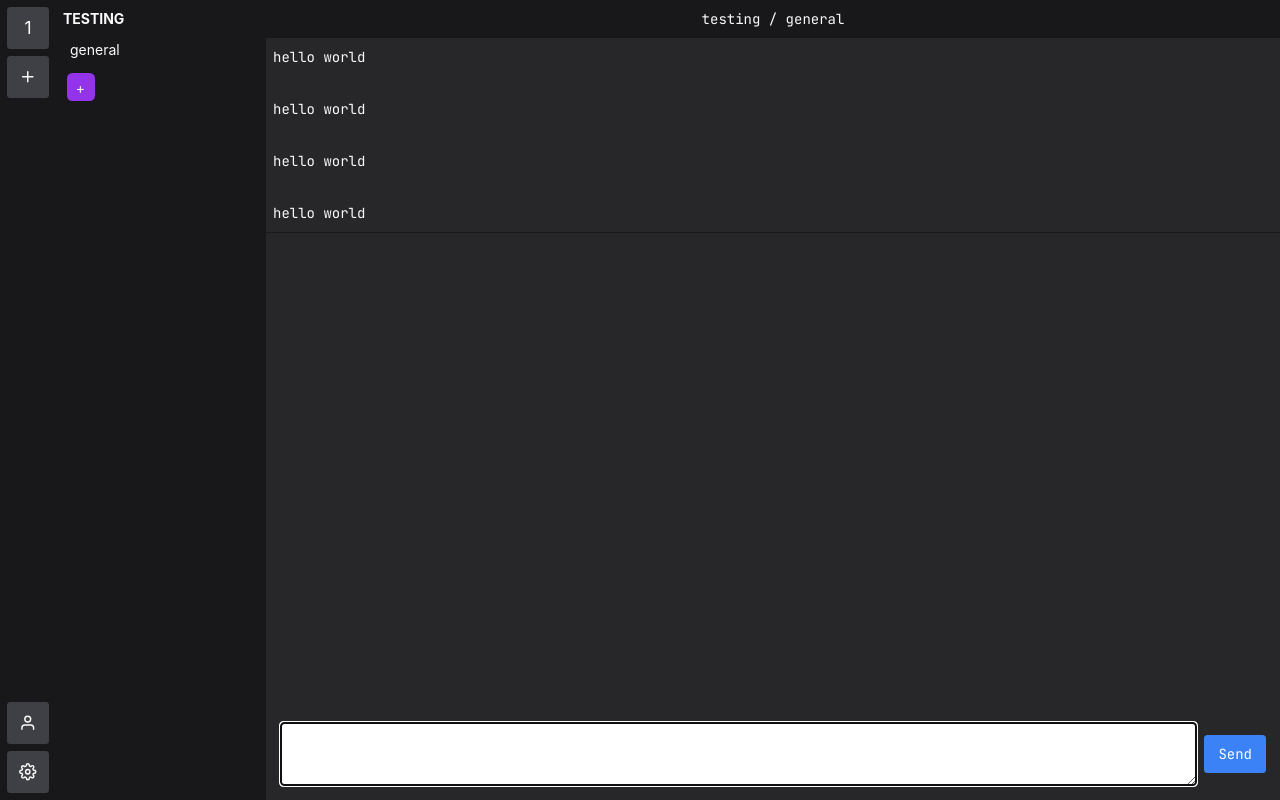
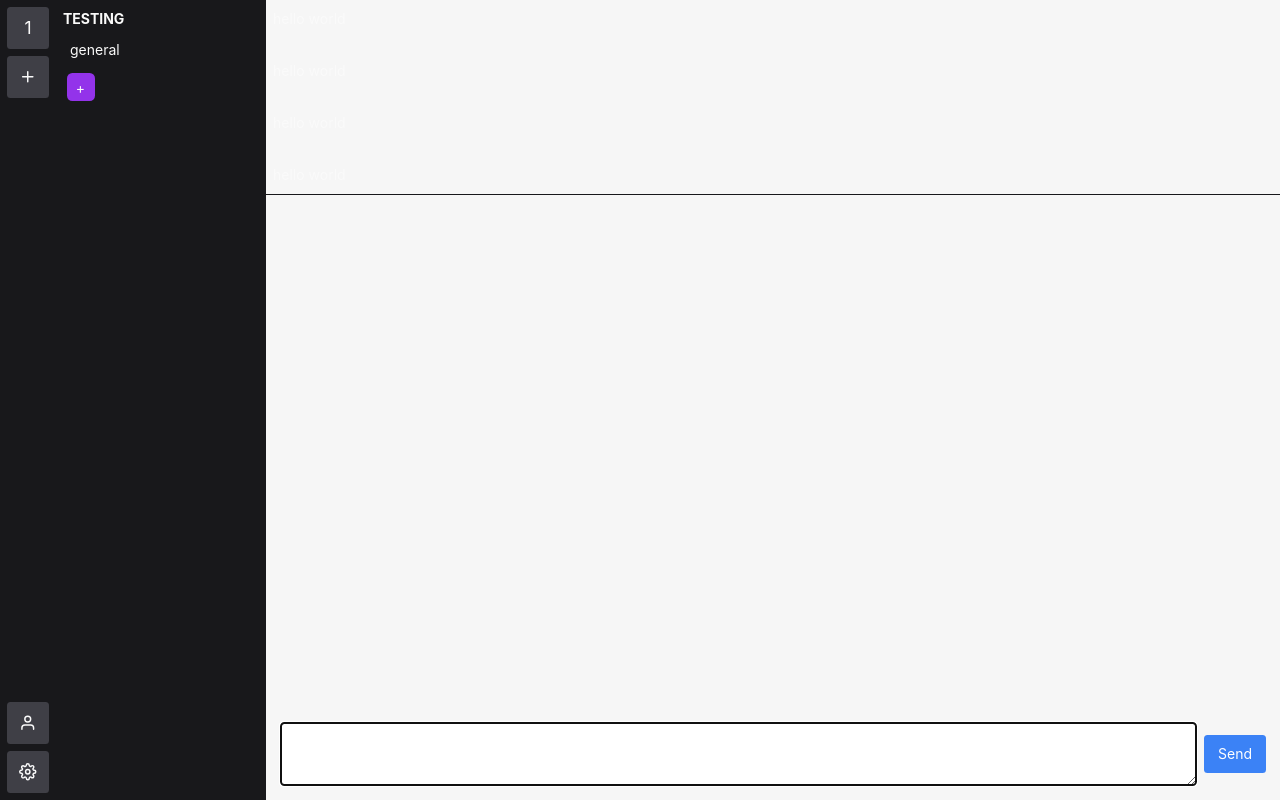
Before and after one commit to Hehk/duckie, a React (Vite) app: page / in a window 1280 px wide. Built offline with nearby package versions, Linux system fonts and the light colour scheme.

Commit message:
Playing around with a titlebar, settled on using the default

```diff
--- a/src-tauri/tauri.conf.json
+++ b/src-tauri/tauri.conf.json
@@ -16,6 +16,10 @@
       "shell": {
         "all": false,
         "open": true
+      },
+      "window": {
+        "all": false,
+        "setTitle": true
       }
     },
     "bundle": {
--- a/src/app.tsx
+++ b/src/app.tsx
@@ -74,11 +74,11 @@ export const isSidePanelOpenAtom = atom(false)
 
 export default function App() {
   return (
-    <div className="flex flex-row">
-      <ActivityPanel />
-      <SidePanel />
-      <div className="h-screen flex flex-col flex-grow bg-zinc-800 font-mono">
-        <TitleBar />
+    <div className="h-screen flex flex-col">
+      <TitleBar />
+      <div className="flex flex-row flex-grow">
+        <ActivityPanel />
+        <SidePanel />
         <ChatPanel />
       </div>
     </div >
--- a/src/components/activity_panel.tsx
+++ b/src/components/activity_panel.tsx
@@ -42,7 +42,7 @@ export default function ActivityPanel() {
     })
   }
 
-  return <div className="h-screen w-16 bg-zinc-900 flex flex-col justify-between">
+  return <div className="h-full w-16 bg-zinc-900 flex flex-col justify-between">
     <div>
       {Object.values(workspaces).map((workspace, i) => (
         <ActivityPanelButton onClick={focusWorkspace(workspace.id)} key={workspace.id}>{i + 1}</ActivityPanelButton>
--- a/src/components/side_panel.tsx
+++ b/src/components/side_panel.tsx
@@ -40,7 +40,7 @@ export default function SidePanel() {
     })
   }
 
-  return <div className="bg-zinc-900 text-zinc-50 h-screen  w-60 p-2 z-10">
+  return <div className="bg-zinc-900 h-full text-zinc-50 w-60 p-2 z-10">
     <div>
       <h2 className="font-bold uppercase">{activeWorkspace.name}</h2>
       {Object.values(activeWorkspace.chats).map((chat) => (
--- a/src/components/title_bar.tsx
+++ b/src/components/title_bar.tsx
@@ -1,26 +1,29 @@
 import { useAtom } from "jotai"
-import { workspaceAtom } from "../app"
+import { useEffect } from "react"
+import { workspaceAtom, WorkspaceState } from "../app"
+import { appWindow } from "@tauri-apps/api/window"
+
+function getRoute({ workspaces, selectedWorkspace, selectedChat }: WorkspaceState) {
+  let route: string[] = []
+
+  if (!selectedWorkspace) return route
+  const workspace = workspaces[selectedWorkspace]
+  if (!workspace) return route
+  route.push(workspace.name)
+
+  if (!selectedChat) return route
+  const chat = workspace.chats[selectedChat]
+  if (!chat) return route
+  route.push(chat.name)
+
+  return route
+}
 
 export default function TitleBar() {
   const [workspaceState] = useAtom(workspaceAtom)
-  const { selectedWorkspace, selectedChat } = workspaceState
+  const route = getRoute(workspaceState)
+  const title = route.join(' / ')
 
-  let name = "Welcome!"
-  if (selectedWorkspace && selectedChat) {
-    console.log(workspaceState.workspaces[selectedWorkspace], selectedChat)
-    const workspace = workspaceState.workspaces[selectedWorkspace]
-    const chat = workspace?.chats[selectedChat]
-    if (workspace && chat) {
-      name = `${workspace.name} / ${chat.name}`
-    }
-  } else if (selectedWorkspace) {
-    const workspace = workspaceState.workspaces[selectedWorkspace]
-    if (workspace) {
-      name = workspace.name
-    }
-  }
-
-  return <div className="flex p-2 bg-zinc-900 text-zinc-50">
-    <h1 className="m-auto">{name}</h1>
-  </div>
+  appWindow.setTitle(title)
+  return null
 }
```
Also changed, not shown: 1 other file (tests, documents, lock files or other folders).
